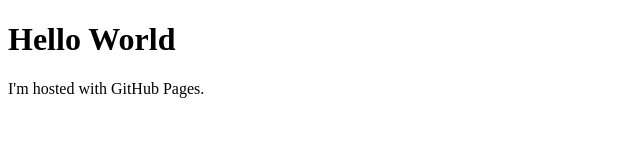
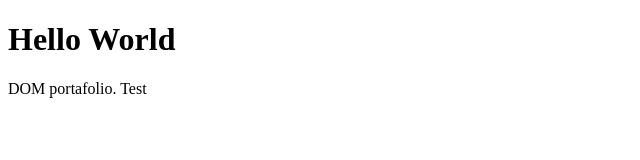
Before and after one commit to DanaOC/danaoc.github.io, a plain HTML site: page Index.html in a window 1280 px wide. Shown: the full height of the page, 0-640 px from the left. Drawn offline with Linux system fonts and the light colour scheme.

Commit message:
Changed files

```diff
--- a/Index.html
+++ b/Index.html
@@ -2,6 +2,6 @@
 <html>
 <body>
 <h1>Hello World</h1>
-<p>I'm hosted with GitHub Pages.</p>
+<p>DOM portafolio. Test</p>
 </body>
 </html>
```
